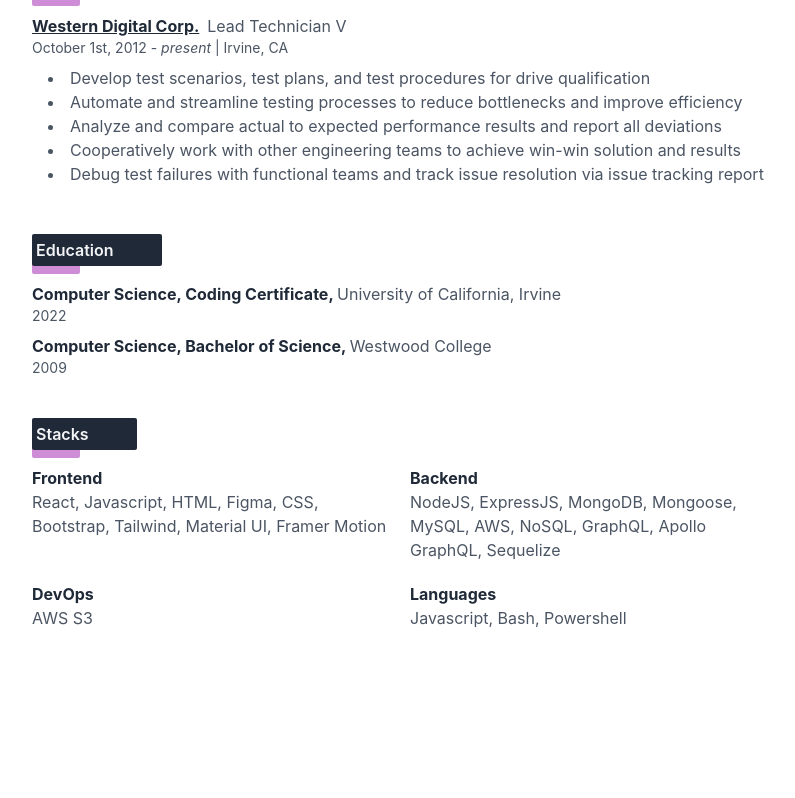
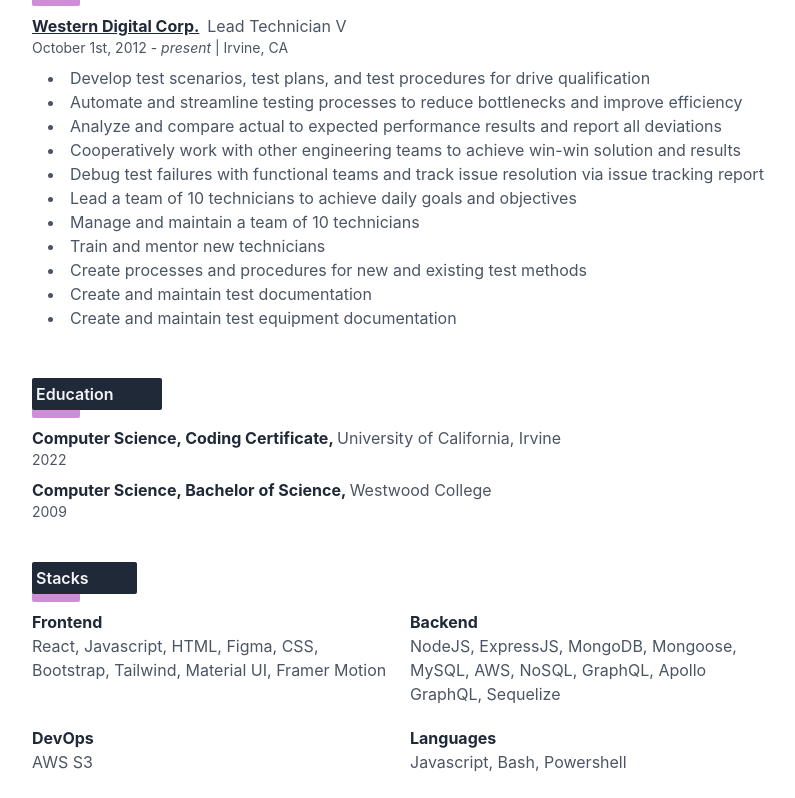
Before and after one commit to brianalegre/Resume, a React (Create React App) app: page / in a window 1280 px wide. Shown: the part 722-1520 px from the top of the page, without its empty margins (424-1219 px from the left). Before the commit the page ends 1376 px from the top, so only its background shows below. Built offline with nearby package versions, Linux system fonts and the light colour scheme.

Commit message:
updated highlights in for WDC

```diff
--- a/src/resumeData.js
+++ b/src/resumeData.js
@@ -66,7 +66,15 @@
                     "Automate and streamline testing processes to reduce bottlenecks and improve efficiency",
                     "Analyze and compare actual to expected performance results and report all deviations",
                     "Cooperatively work with other engineering teams to achieve win-win solution and results",
-                    "Debug test failures with functional teams and track issue resolution via issue tracking report"
+                    "Debug test failures with functional teams and track issue resolution via issue tracking report",
+                    "Lead a team of 10 technicians to achieve daily goals and objectives",
+                    "Manage and maintain a team of 10 technicians",
+                    "Train and mentor new technicians",
+                    "Create processes and procedures for new and existing test methods",
+                    "Create and maintain test documentation",
+                    "Create and maintain test equipment documentation",
+
+
                 ],
                 "startDate": "October 1st, 2012",
                 "start": {
```
